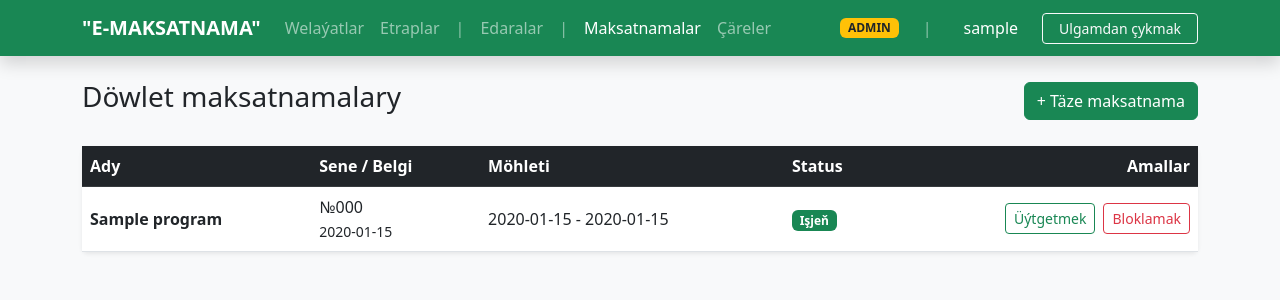
After one commit to dovletsaryyev176-wq/scct_it_report, a Flask app: page /admin/programs in a window 1280 px wide. The commit adds this page. Shown: the top 300 px of the page. Run offline with Flask 3, Linux system fonts and the light colour scheme; the visitor is signed in with stand-in values (Sample User, id 1); tables that the repository leaves empty hold one stand-in row (values such as "Sample post").

Commit message:
added programs and events, changed design

```diff
--- a/app/admin/routes.py
+++ b/app/admin/routes.py
@@ -6,7 +6,7 @@ from app import get_db_connection
 admin_bp = Blueprint('admin', __name__, url_prefix='/admin')
 
 
-#Welaýatlar barada maglumatlar we täze welaýaty goşmak
+#Welaýatlar barada maglumat almak we täze welaýaty goşmak
 @admin_bp.route('/cities', methods=['GET', 'POST'])
 @roles_required('admin')
 def manage_cities():
@@ -64,6 +64,7 @@ def update_city():
     return redirect(url_for('admin.manage_cities'))
 
 
+#Etraby ýa-da şäheri hasaba almak we maglumatlaryny gaýtarmak
 @admin_bp.route('/districts', methods=['GET', 'POST'])
 @roles_required('admin')
 def manage_districts():
@@ -79,7 +80,7 @@ def manage_districts():
             flash(f'"{name}" etraby üstünlikli goşuldy', 'success')
         return redirect(url_for('admin.manage_districts'))
 
-    # JOIN для получения названия велаята
+
     cursor.execute("""
         SELECT d.*, c.name as city_name
         FROM districts d
@@ -88,13 +89,15 @@ def manage_districts():
     """)
     districts = cursor.fetchall()
 
-    # Список активных велаятов для выбора в модалке
+
     cursor.execute("SELECT id, name FROM cities WHERE status = 'active' ORDER BY name")
     cities = cursor.fetchall()
 
     conn.close()
     return render_template('admin/districts.html', districts=districts, cities=cities)
 
+
+#Etrap ýa-da şäher boýunça maglumatlary täzelemek
 @admin_bp.route('/districts/update', methods=['POST'])
 @roles_required('admin')
 def update_district():
@@ -105,7 +108,7 @@ def update_district():
     if dist_id and city_id and name:
         conn = get_db_connection()
         with conn.cursor() as cursor:
-            # updated_at обновится сам на стороне MySQL
+
             cursor.execute("UPDATE districts SET name = %s, city_id = %s WHERE id = %s",
                            (name, city_id, dist_id))
             conn.commit()
@@ -113,6 +116,8 @@ def update_district():
         flash('Etrap maglumatlary täzelendi', 'success')
     return redirect(url_for('admin.manage_districts'))
 
+
+#Etraby ýa-da şäheri bloklamak
 @admin_bp.route('/districts/toggle/<int:dist_id>', methods=['POST'])
 @roles_required('admin')
 def toggle_district_status(dist_id):
@@ -129,6 +134,7 @@ def toggle_district_status(dist_id):
     return redirect(url_for('admin.manage_districts'))
 
 
+#Täze edara döretmek we maglumatlaryny almak
 @admin_bp.route('/organizations', methods=['GET', 'POST'])
 @roles_required('admin')
 def manage_organizations():
@@ -152,7 +158,7 @@ def manage_organizations():
             flash(f'"{name}" edarasy goşuldy', 'success')
         return redirect(url_for('admin.manage_organizations'))
 
-    # Получаем список организаций со всеми связями
+
     cursor.execute("""
         SELECT o.*, c.name as city_name, d.name as district_name, p.name as parent_name
         FROM organizations o
@@ -163,7 +169,7 @@ def manage_organizations():
     """)
     orgs = cursor.fetchall()
 
-    # Списки для выпадающих меню в модалке
+
     cursor.execute("SELECT id, name FROM cities WHERE status = 'active' ORDER BY name")
     cities = cursor.fetchall()
 
@@ -179,6 +185,7 @@ def manage_organizations():
                            districts=districts, parent_orgs=parent_orgs)
 
 
+#Edara boýunça maglumatlary täzelemek
 @admin_bp.route('/organizations/update', methods=['POST'])
 @roles_required('admin')
 def update_organization():
@@ -203,6 +210,8 @@ def update_organization():
         flash('Edaranyň maglumatlary täzelendi', 'success')
     return redirect(url_for('admin.manage_organizations'))
 
+
+#Edarany bloklamak we blokdan açmak
 @admin_bp.route('/organizations/toggle/<int:org_id>', methods=['POST'])
 @roles_required('admin')
 def toggle_org_status(org_id):
@@ -217,3 +226,97 @@ def toggle_org_status(org_id):
             flash(f'Edaranyň statusy "{new_status}" edildi', 'info')
     conn.close()
     return redirect(url_for('admin.manage_organizations'))
+
+
+#Döwlet maksatnamalary goşmak we maglumatlaryny almak
+@admin_bp.route('/programs', methods=['GET', 'POST'])
+@roles_required('admin')
+def manage_programs():
+    conn = get_db_connection()
+    cursor = conn.cursor()
+    if request.method == 'POST':
+        cursor.execute("""
+            INSERT INTO programs (name, order_date, order_number, start_date, end_date)
+            VALUES (%s, %s, %s, %s, %s)
+        """, (request.form['name'], request.form['order_date'], request.form['order_number'],
+              request.form['start_date'], request.form['end_date']))
+        conn.commit()
+        flash('Maksatnama goşuldy', 'success')
+        return redirect(url_for('admin.manage_programs'))
+
+    cursor.execute("SELECT * FROM programs ORDER BY created_at DESC")
+    programs = cursor.fetchall()
+    conn.close()
+    return render_template('admin/programs.html', programs=programs)
+
+
+#Döwlet maksatnamalary barada maglumatlary üýtgetmek
+@admin_bp.route('/programs/update', methods=['POST'])
+@roles_required('admin')
+def update_program():
+    conn = get_db_connection()
+    with conn.cursor() as cursor:
+        cursor.execute("""
+            UPDATE programs SET name=%s, order_date=%s, order_number=%s, start_date=%s, end_date=%s
+            WHERE id=%s
+        """, (request.form['name'], request.form['order_date'], request.form['order_number'],
+              request.form['start_date'], request.form['end_date'], request.form['id']))
+        conn.commit()
+    conn.close()
+    flash('Maksatnama täzelendi', 'success')
+    return redirect(url_for('admin.manage_programs'))
+
+
+#Döwlet maksatnamalary bloklamak we blokdan açmak
+@admin_bp.route('/programs/toggle/<int:id>', methods=['POST'])
+@roles_required('admin')
+def toggle_program_status(id):
+    conn = get_db_connection()
+    with conn.cursor() as cursor:
+        cursor.execute("SELECT status FROM programs WHERE id=%s", (id,))
+        p = cursor.fetchone()
+        new_status = 'blocked' if p['status'] == 'active' else 'active'
+        cursor.execute("UPDATE programs SET status=%s WHERE id=%s", (new_status, id))
+        conn.commit()
+    conn.close()
+    return redirect(url_for('admin.manage_programs'))
+
+
+#Çäreleri döretmek we maglumatlaryny almak
+@admin_bp.route('/events', methods=['GET', 'POST'])
+@roles_required('admin')
+def manage_events():
+    conn = get_db_connection()
+    cursor = conn.cursor()
+
+    if request.method == 'POST':
+        cursor.execute("""
+            INSERT INTO events (program_id, item_number, name, deadline)
+            VALUES (%s, %s, %s, %s)
+        """, (request.form['program_id'], request.form['item_number'], request.form['name'], request.form['deadline']))
+        event_id = cursor.lastrowid
+
+        org_ids = request.form.getlist('org_ids')
+        for o_id in org_ids:
+            cursor.execute("INSERT INTO event_organizations (event_id, organization_id) VALUES (%s, %s)", (event_id, o_id))
+        conn.commit()
+        flash('Çäre goşuldy', 'success')
+        return redirect(url_for('admin.manage_events'))
+
+
+    cursor.execute("""
+        SELECT e.*, p.name as program_name, GROUP_CONCAT(o.name SEPARATOR ', ') as org_names
+        FROM events e
+        JOIN programs p ON e.program_id = p.id
+        LEFT JOIN event_organizations eo ON e.id = eo.event_id
+        LEFT JOIN organizations o ON eo.organization_id = o.id
+        GROUP BY e.id ORDER BY e.item_number ASC
+    """)
+    events = cursor.fetchall()
+
+    cursor.execute("SELECT id, name FROM programs WHERE status='active'")
+    progs = cursor.fetchall()
+    cursor.execute("SELECT id, name FROM organizations WHERE status='active'")
+    orgs = cursor.fetchall()
+    conn.close()
+    return render_template('admin/events.html', events=events, programs=progs, organizations=orgs)
--- a/app/templates/admin/cities.html
+++ b/app/templates/admin/cities.html
@@ -7,7 +7,7 @@
 
 <div class="table-responsive bg-white rounded shadow-sm">
     <table class="table table-hover align-middle mb-0">
-        <thead class="table-dark">
+        <thead class="border-bottom" style="border-width: 2px !important;">
             <tr>
                 <th>Ady</th>
                 <th>Ýagdaýy</th>
--- a/app/templates/admin/districts.html
+++ b/app/templates/admin/districts.html
@@ -9,11 +9,11 @@
 
 <div class="table-responsive bg-white rounded shadow-sm">
     <table class="table table-hover align-middle mb-0">
-        <thead class="table-dark">
+        <thead class="border-bottom" style="border-width: 2px !important;">
             <tr>
                 <th>Etrap / Şäher</th>
                 <th>Welaýat</th>
-                <th>Status</th>
+                <th>Ýagdaýy</th>
                 <th>Goşulan wagty</th>
                 <th class="text-end">Amallar</th>
             </tr>
--- /dev/null
+++ b/app/templates/admin/programs.html
@@ -0,0 +1,70 @@
+{% extends "base.html" %}
+{% block content %}
+<div class="d-flex justify-content-between align-items-center mb-4">
+    <h3>Döwlet maksatnamalary</h3>
+    <button class="btn btn-success" data-bs-toggle="modal" data-bs-target="#addProgModal">+ Täze maksatnama</button>
+</div>
+
+<div class="bg-white rounded shadow-sm">
+    <table class="table table-hover align-middle">
+        <thead class="table-dark">
+            <tr>
+                <th>Ady</th>
+                <th>Sene / Belgi</th>
+                <th>Möhleti</th>
+                <th>Status</th>
+                <th class="text-end">Amallar</th>
+            </tr>
+        </thead>
+        <tbody>
+            {% for p in programs %}
+            <tr>
+                <td><strong>{{ p.name }}</strong></td>
+                <td>№{{ p.order_number }} <br> <small>{{ p.order_date }}</small></td>
+                <td>{{ p.start_date }} - {{ p.end_date }}</td>
+                <td>
+                    <span class="badge {{ 'bg-success' if p.status == 'active' else 'bg-danger' }}">
+                        {{ 'Işjeň' if p.status == 'active' else 'Bloklanan' }}
+                    </span>
+                </td>
+                <td class="text-end">
+                    <div class="d-flex justify-content-end gap-2">
+                        <button class="btn btn-sm btn-outline-success" onclick="editProg('{{p.id}}','{{p.name}}','{{p.order_date}}','{{p.order_number}}','{{p.start_date}}','{{p.end_date}}')" data-bs-toggle="modal" data-bs-target="#editProgModal">Üýtgetmek</button>
+                        <form action="{{ url_for('admin.toggle_program_status', id=p.id) }}" method="POST">
+                            <button class="btn btn-sm {{ 'btn-outline-danger' if p.status == 'active' else 'btn-outline-primary' }}">
+                                {{ 'Bloklamak' if p.status == 'active' else 'Açmak' }}
+                            </button>
+                        </form>
+                    </div>
+                </td>
+            </tr>
+            {% endfor %}
+        </tbody>
+    </table>
+</div>
+
+<div class="modal fade" id="addProgModal" tabindex="-1">
+    <div class="modal-dialog modal-lg">
+        <form method="POST" class="modal-content border-0">
+            <div class="modal-header"><h5>Täze maksatnama</h5></div>
+            <div class="modal-body row g-3">
+                <div class="col-12"><label>Ady</label><input type="text" name="name" class="form-control" required></div>
+                <div class="col-md-6"><label>Tassyklanan senesi</label><input type="date" name="order_date" class="form-control"></div>
+                <div class="col-md-6"><label>Belgisi</label><input type="text" name="order_number" class="form-control"></div>
+                <div class="col-md-6"><label>Başlanýan senesi</label><input type="date" name="start_date" class="form-control"></div>
+                <div class="col-md-6"><label>Tamamlanýan senesi</label><input type="date" name="end_date" class="form-control"></div>
+            </div>
+            <div class="modal-footer">
+                <button type="submit" class="btn btn-success">Ýatda sakla</button>
+            </div>
+        </form>
+    </div>
+</div>
+
+<script>
+function editProg(id, name, date, num, start, end) {
+    document.getElementById('edit-id').value = id;
+    // ... логика заполнения полей для EditModal аналогично городам
+}
+</script>
+{% endblock %}
--- a/app/templates/base.html
+++ b/app/templates/base.html
@@ -14,7 +14,7 @@
     </style>
 </head>
 <body class="bg-light">
-    <nav class="navbar navbar-expand-lg navbar-dark bg-dark mb-4 shadow">
+    <nav class="navbar navbar-expand-lg navbar-dark bg-success mb-4 shadow">
         <div class="container">
             <a class="navbar-brand fw-bold" href="/">"E-MAKSATNAMA"</a>
 
@@ -32,13 +32,29 @@
         </li>
         <li class="nav-item">
             <a class="nav-link {{ 'active' if request.path == url_for('admin.manage_districts') }}"
-                               href="{{ url_for('admin.manage_districts') }}">Etraplar we şäherler</a>
+               href="{{ url_for('admin.manage_districts') }}">Etraplar</a>
         </li>
+
+        <span class="nav-link text-white-50 d-none d-lg-block">|</span>
+
         <li class="nav-item">
             <a class="nav-link {{ 'active' if request.path == url_for('admin.manage_organizations') }}"
                href="{{ url_for('admin.manage_organizations') }}">Edaralar</a>
         </li>
+
+        <span class="nav-link text-white-50 d-none d-lg-block">|</span>
+
+        <li class="nav-item">
+            <a class="nav-link {{ 'active' if request.path == url_for('admin.manage_programs') }}"
+               href="{{ url_for('admin.manage_programs') }}">Maksatnamalar</a>
+        </li>
+        <li class="nav-item">
+            <a class="nav-link {{ 'active' if request.path == url_for('admin.manage_events') }}"
+               href="{{ url_for('admin.manage_events') }}">Çäreler</a>
+        </li>
             {% endif %}
+
+
 
                 </ul>
 
@@ -49,9 +65,11 @@
                             <span class="nav-link text-white-50 me-3 d-none d-lg-block">|</span>
                             <span class="nav-link text-white me-3">{{ session.username }}</span>
                         </div>
-                        <a class="btn btn-outline-danger btn-sm" href="{{ url_for('auth.logout') }}">Ulgamdan çykmak</a>
+                        <a class="btn btn-outline-light btn-sm px-3" href="{{ url_for('auth.logout') }}">
+    Ulgamdan çykmak
+</a>
                     {% else %}
-                        <a class="btn btn-primary btn-sm px-4" href="{{ url_for('auth.login') }}">Ulgama girmek</a>
+                        <a class="btn btn-outline-light btn-sm px-4" href="{{ url_for('auth.login') }}">Ulgama girmek</a>
                     {% endif %}
                 </div>
             </div>
```
Also changed, not shown: app/auth.py (+9 -0 lines), app/templates/admin/events.html (added, +59 -0 lines), app/templates/admin/organizations.html (+12 -6 lines), app/templates/login.html (+32 -11 lines), schema.sql (+39 -1 lines), get_hash_of_any_password.py (renamed from password_generation.py). Lines whose indentation alone changed are shown as unchanged.
